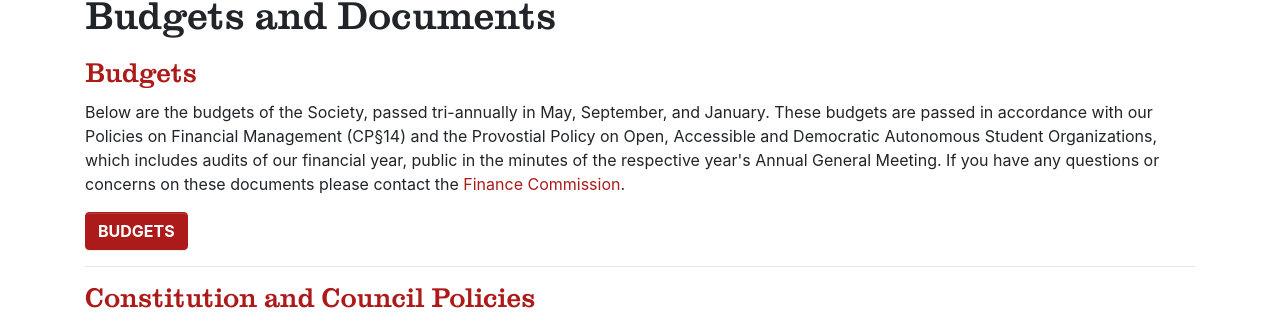
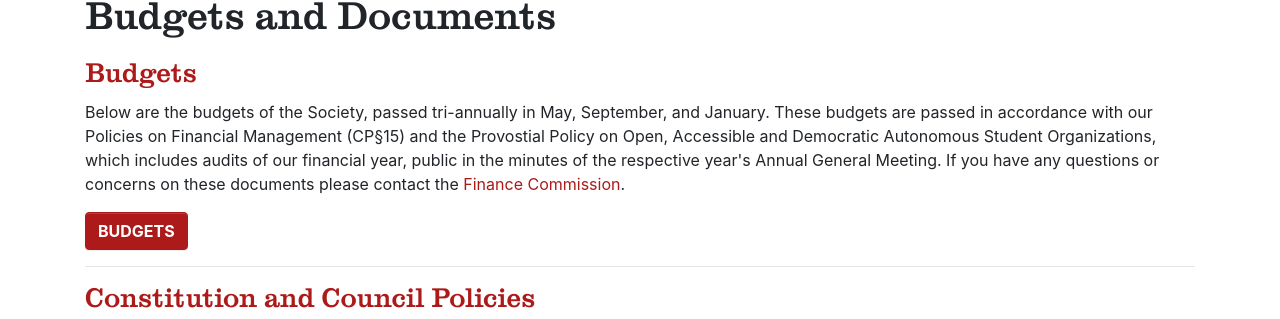
Before and after one commit to uclit-webmaster/uclit-site, a Jekyll site: the page built from resources/budgets-documents.html, in a window 1280 px wide and 1302 px high. Shown: the part 102-421 px from the top of the window. Built offline with Jekyll 4.4.1, drawn with Linux system fonts in a browser that asks for light colours; nearby versions of some CDN libraries.

Commit message:
Update budgets-documents.yml

```diff
--- a/_data/budgets-documents.yml
+++ b/_data/budgets-documents.yml
@@ -12,7 +12,7 @@
 
 - heading: Budgets
   text: | # the "|" means preserve newlines when inserting it into the html
-    Below are the budgets of the Society, passed tri-annually in May, September, and January. These budgets are passed in accordance with our Policies on Financial Management (CP§14) and the Provostial Policy on Open, Accessible and Democratic Autonomous Student Organizations, which includes audits of our financial year, public in the minutes of the respective year's Annual General Meeting. If you have any questions or concerns on these documents please contact the <a href="mailto:finance@uclit.ca">Finance Commission</a>.
+    Below are the budgets of the Society, passed tri-annually in May, September, and January. These budgets are passed in accordance with our Policies on Financial Management (CP§15) and the Provostial Policy on Open, Accessible and Democratic Autonomous Student Organizations, which includes audits of our financial year, public in the minutes of the respective year's Annual General Meeting. If you have any questions or concerns on these documents please contact the <a href="mailto:finance@uclit.ca">Finance Commission</a>.
   documents:
     - text: BUDGETS
       link: https://drive.google.com/drive/folders/14_9anw58AZrzG13NJVxtCHPWk7nAliAc?usp=sharing
```
